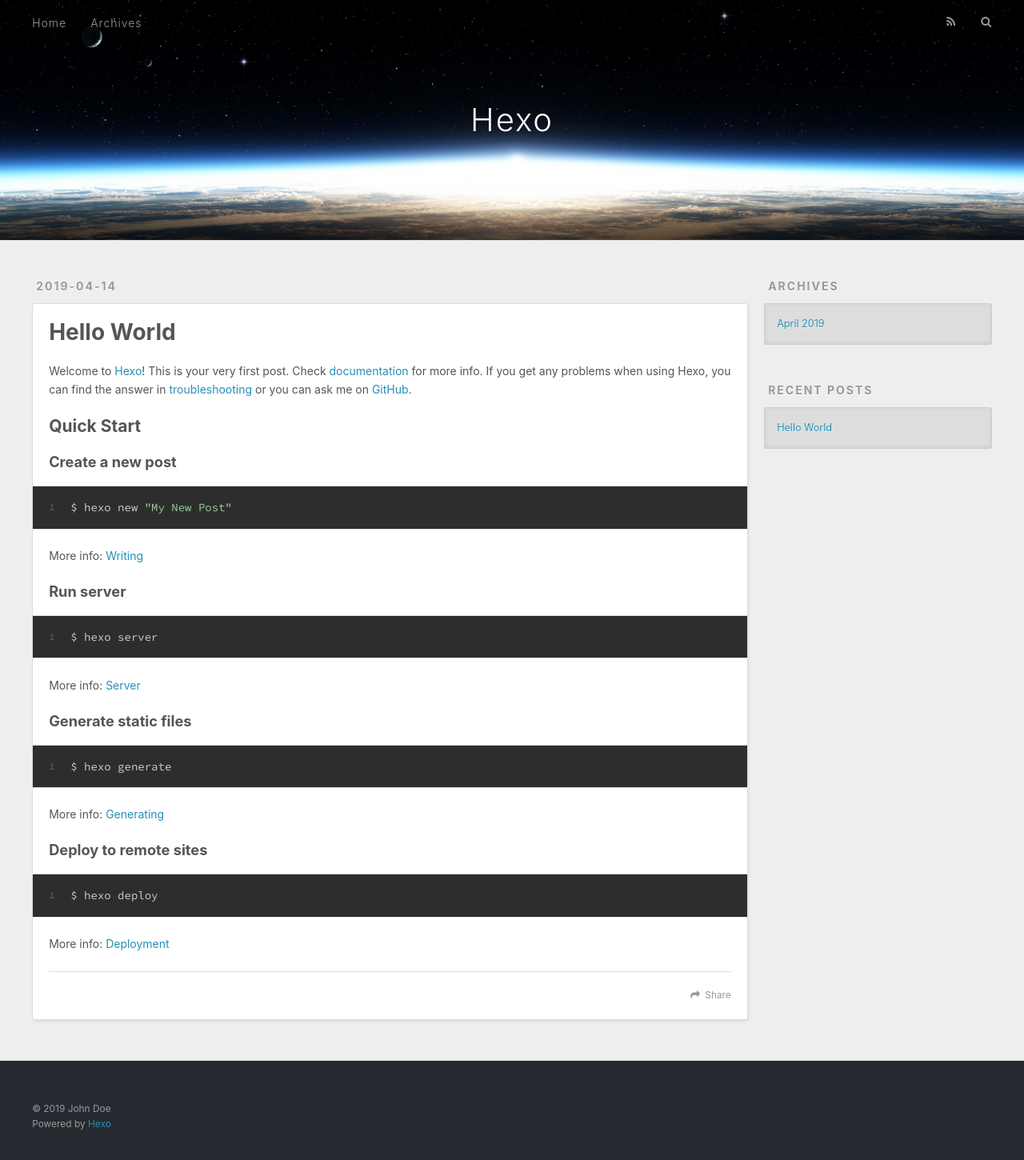
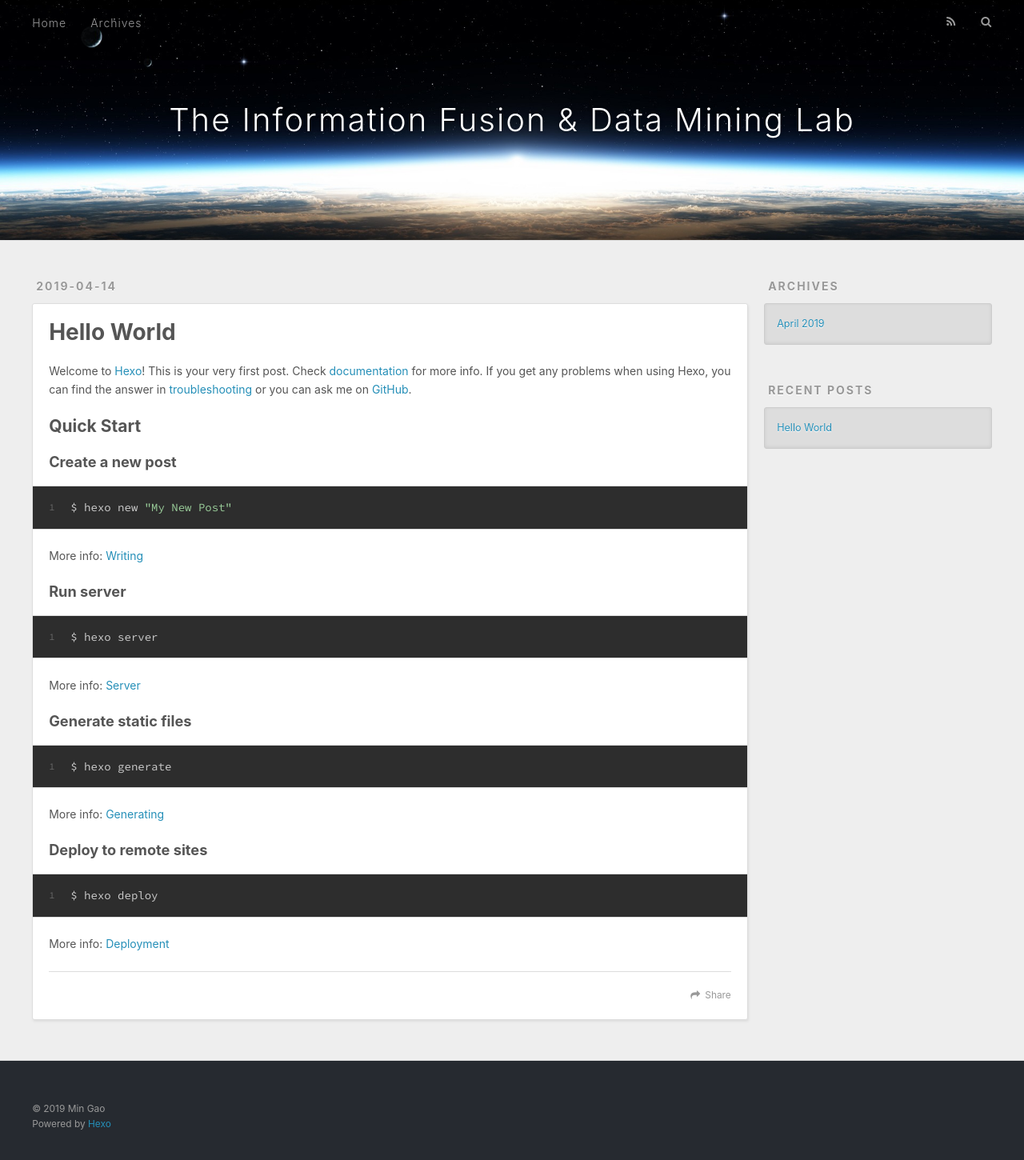
Before and after one commit to ifdmlab/ifdmlab.github.io, a plain HTML site: page index.html in a window 1280 px wide. Shown: the whole page at 80% size. Drawn offline with nearby package versions, Linux system fonts and the light colour scheme.

Commit message:
Site updated: 2019-04-14 16:00:40

```diff
--- a/index.html
+++ b/index.html
@@ -5,17 +5,17 @@
 
 
 
-  <title>Hexo</title>
+  <title>The Information Fusion &amp; Data Mining Lab</title>
   <meta name="viewport" content="width=device-width, initial-scale=1, maximum-scale=1">
   <meta property="og:type" content="website">
-<meta property="og:title" content="Hexo">
+<meta property="og:title" content="The Information Fusion &amp; Data Mining Lab">
 <meta property="og:url" content="http://yoursite.com/index.html">
-<meta property="og:site_name" content="Hexo">
+<meta property="og:site_name" content="The Information Fusion &amp; Data Mining Lab">
 <meta property="og:locale" content="default">
 <meta name="twitter:card" content="summary">
-<meta name="twitter:title" content="Hexo">
+<meta name="twitter:title" content="The Information Fusion &amp; Data Mining Lab">
 
-    <link rel="alternate" href="/atom.xml" title="Hexo" type="application/atom+xml">
+    <link rel="alternate" href="/atom.xml" title="The Information Fusion &amp; Data Mining Lab" type="application/atom+xml">
 
 
     <link rel="icon" href="/favicon.png">
@@ -34,7 +34,7 @@
   <div id="header-outer" class="outer">
     <div id="header-title" class="inner">
       <h1 id="logo-wrap">
-        <a href="/" id="logo">Hexo</a>
+        <a href="/" id="logo">The Information Fusion &amp; Data Mining Lab</a>
       </h1>
 
     </div>
@@ -97,7 +97,7 @@
 
     </div>
     <footer class="article-footer">
-      <a data-url="http://yoursite.com/2019/04/14/hello-world/" data-id="cjugln2fd00002wikz4znzn8i" class="article-share-link">Share</a>
+      <a data-url="http://yoursite.com/2019/04/14/hello-world/" data-id="cjugn0gme0000pkikqc27y13y" class="article-share-link">Share</a>
 
 
     </footer>
@@ -153,7 +153,7 @@
 
   <div class="outer">
     <div id="footer-info" class="inner">
-      &copy; 2019 John Doe<br>
+      &copy; 2019 Min Gao<br>
       Powered by <a href="http://hexo.io/" target="_blank">Hexo</a>
     </div>
   </div>
```
Also changed, not shown: 2019/04/14/hello-world/index.html (+6 -6 lines), archives/2019/04/index.html (+7 -7 lines), archives/2019/index.html (+7 -7 lines), archives/index.html (+7 -7 lines).
